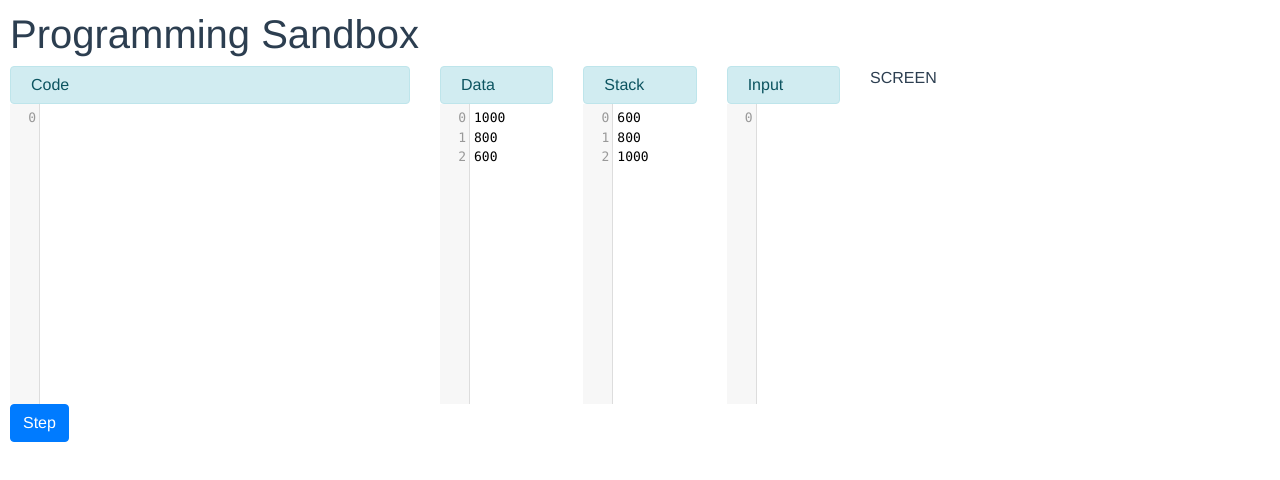
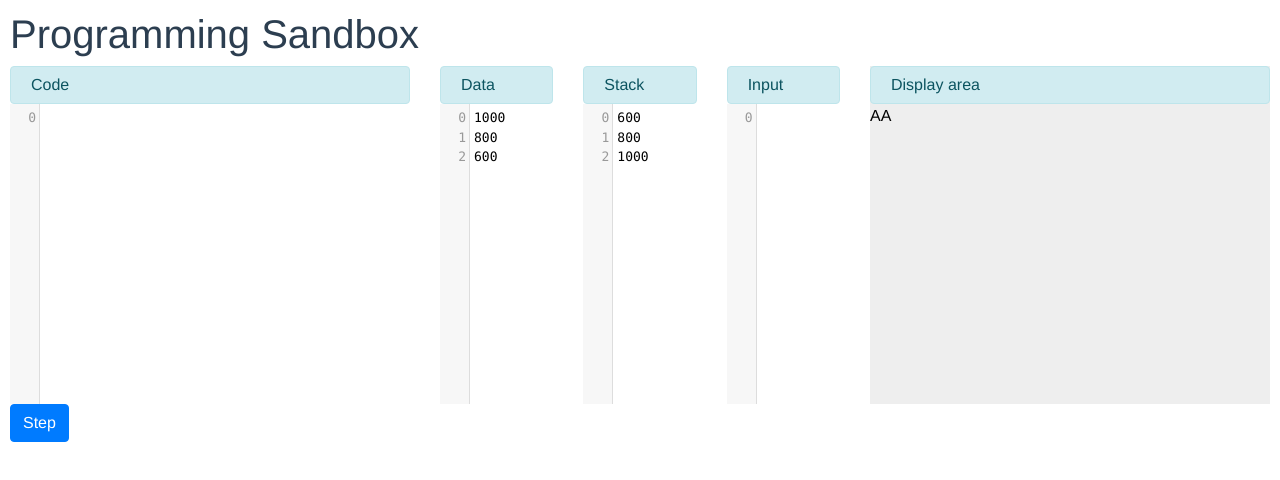
Before and after one commit to jcbuisson/simple-programming-language, a Vue app: page /#/ in a window 1280 px wide. Shown: the top 480 px of the page. Built offline with nearby package versions, Linux system fonts and the light colour scheme.

Commit message:
Added Screen

```diff
--- a/src/components/Home.vue
+++ b/src/components/Home.vue
@@ -20,7 +20,7 @@
             </div>
          </div>
          <div class="col-4">
-            SCREEN
+            <screen title="Display area"></screen>
          </div>
       </div>
 
@@ -33,6 +33,7 @@
 <script>
 import codeditor from '@/components/CodeEditor'
 import memoryeditor from '@/components/MemoryEditor'
+import screen from '@/components/Screen'
 
 import { event }  from '../utility/eventBus.js'
 event.init()
@@ -41,6 +42,7 @@ export default {
   components: {
      CodeEditor: codeditor,
      MemoryEditor: memoryeditor,
+     Screen: screen,
   },
   data () {
     return {
--- /dev/null
+++ b/src/components/Screen.vue
@@ -0,0 +1,36 @@
+
+<template>
+   <div class="screen">
+      <b-alert show class="title"> {{ title }} </b-alert>
+      <div class="area">AA</div>
+   </div>
+</template>
+
+<script>
+
+export default {
+   props: {
+      title: String,
+   },
+   data () {
+      return {
+      }
+  },
+}
+</script>
+
+<!-- Add "scoped" attribute to limit CSS to this component only -->
+<style scoped>
+   .title {
+      margin-bottom: 0;
+      padding-top: 6px;
+      padding-bottom: 6px;
+   }
+   .area {
+      color: black;
+   }
+   .screen {
+      height: 100%;
+      background-color: #eeeeee;
+   }
+</style>
```
